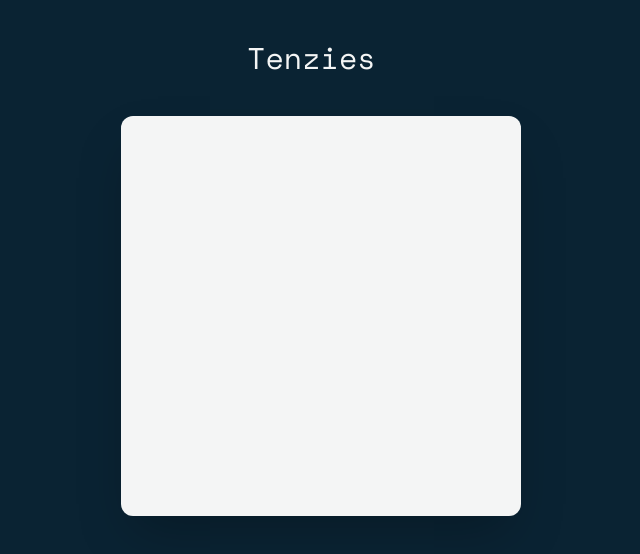
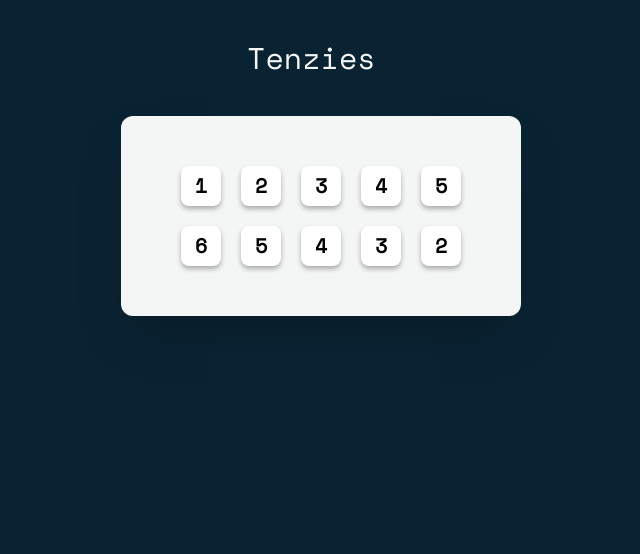
Before and after one commit to Syntrice/tenzies, a React (Vite) app: page / in a window 1280 px wide. Shown: the top 554 px of the page, without its empty margins (319-959 px from the left). Built offline with nearby package versions, Linux system fonts and the light colour scheme.

Commit message:
feat: Add Die component and Die container to Main

```diff
--- /dev/null
+++ b/src/components/die/Die.tsx
@@ -0,0 +1,15 @@
+interface DieProps {
+  number: number
+  onClick?: () => void
+}
+
+export default function Die({ number, onClick }: DieProps) {
+  return (
+    <button
+      onClick={onClick}
+      className="flex h-10 w-10 items-center justify-center rounded-lg bg-white text-xl shadow-[0px_3px_5px_0px_rgba(0,0,0,0.3)] transition-colors hover:bg-gray-200"
+    >
+      <b>{number}</b>
+    </button>
+  )
+}
--- a/src/components/main/Main.tsx
+++ b/src/components/main/Main.tsx
@@ -1,3 +1,20 @@
+import Die from "../die/Die"
+
 export default function Main() {
-    return <main className="bg-theme-light m-10 h-screen max-h-[400px] w-screen max-w-[400px] rounded-xl p-5 shadow-2xl"></main>
+  return (
+    <main className="bg-theme-light m-10 flex h-screen max-h-[200px] w-screen max-w-[400px] flex-col items-center justify-center rounded-xl shadow-2xl">
+      <div className="grid h-fit w-fit grid-cols-5 grid-rows-2 place-items-center gap-5">
+        <Die number={1} />
+        <Die number={2} />
+        <Die number={3} />
+        <Die number={4} />
+        <Die number={5} />
+        <Die number={6} />
+        <Die number={5} />
+        <Die number={4} />
+        <Die number={3} />
+        <Die number={2} />
+      </div>
+    </main>
+  )
 }
```
